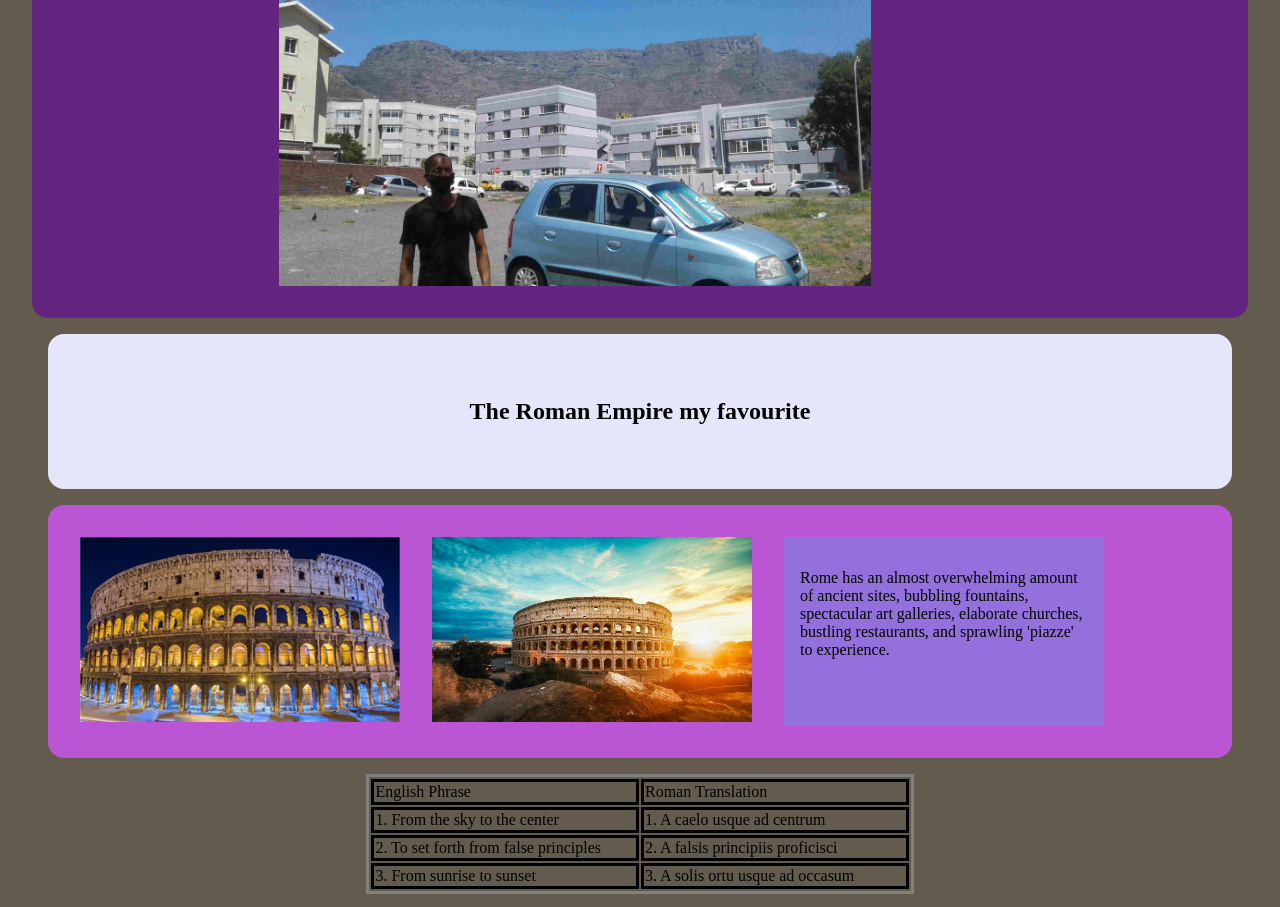
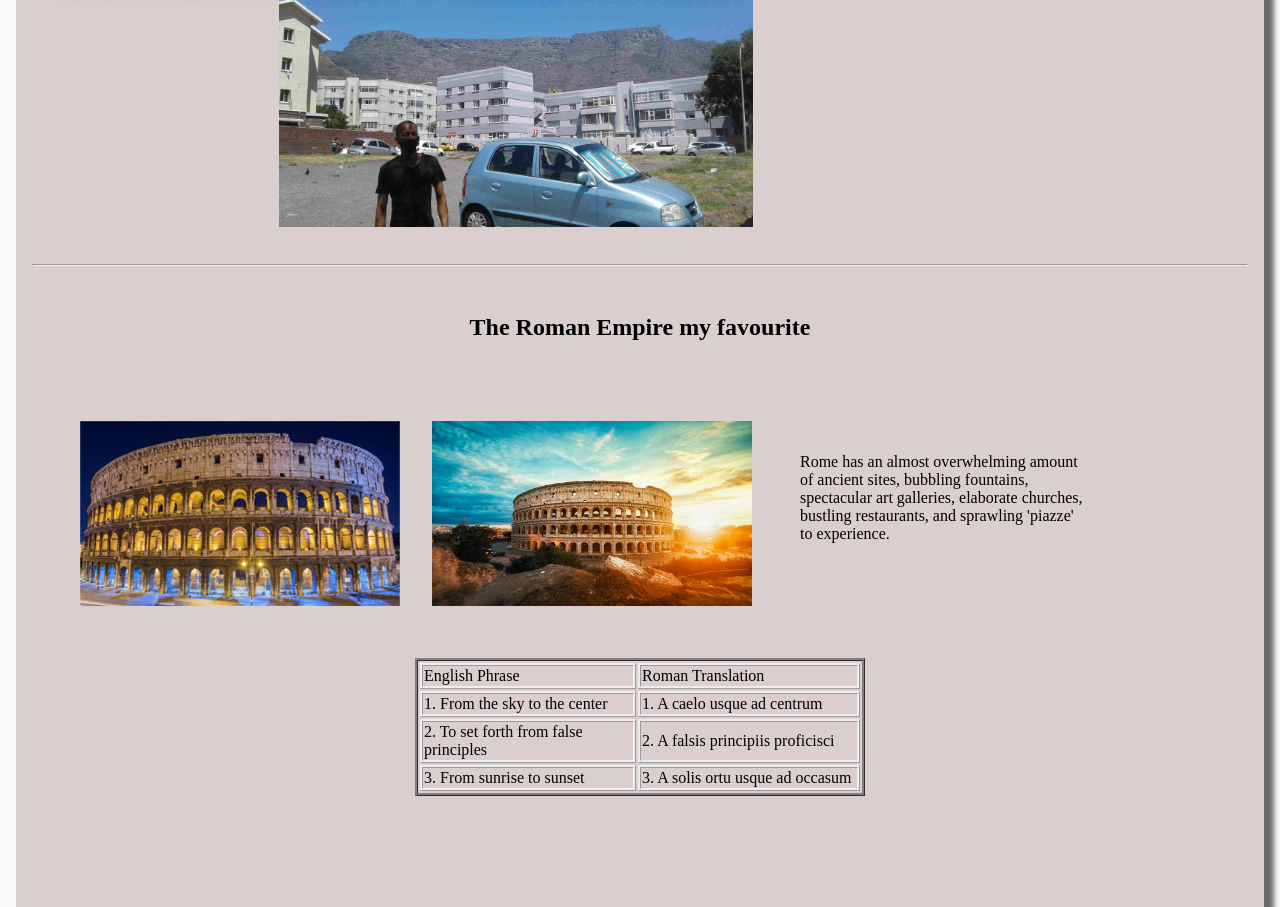
Before and after one commit to V203/projects, a plain HTML site: page first-layout/my-webpage.html in a window 1280 px wide. Shown: the part 133-1040 px from the top of the page. Drawn offline with Linux system fonts and the light colour scheme.

Commit message:
22:02 14mar21

```diff
--- a/first-layout/css-basic/style.css
+++ b/first-layout/css-basic/style.css
@@ -1,7 +1,7 @@
 header{
-    background-color:#632580;
+
     padding: 1em;
-    border-radius: 1em;
+
     display: flex;
     flex-flow: row;
 }
@@ -9,43 +9,39 @@ h2{
     text-align: center;
     padding: 1em;
     margin: 1em;
-    border-radius: 1em;
+
 }
 .h2-div{
     background-color: lavender;
     padding: 1em;
     margin: 1em;
-    border-radius: 1em;
+
 }
 .h2-roman-div{
     background-color: lavender;
     padding: 1em;
     margin: 1em;
-    border-radius: 1em;
+
 }
 table,th,td{
-    width: 45%;
+    width: 450px;
     height: auto;
     margin-left: auto;
     margin-right: auto;
-    border-style: solid;
+    margin-bottom: 15%;
+    border-style: ridge;
 }
 
 
 body{
-
-    background-color: #635b4e;
+    box-shadow: 10px 10px 5px  rgba(0, 0, 0, 0.582);
+    background-color: #dbcece;
     padding: 1em;
-    margin: 1em;
+    margin: 1em 1em;
 }
-
-
-
-
 
 img{
     width: 100%;
-
 
 }
 
@@ -57,7 +53,7 @@ img{
     height: auto;
     padding: 1em;
     margin: 1em;
-    background-color: mediumorchid;
+
     border-radius: 1em;
 }
 .fave-content{
@@ -65,7 +61,7 @@ img{
     height: auto;
     padding: 1em;
     margin: 1em;
-    background-color: mediumpurple;
+
 }
 
 /*div contents of historical places*/
@@ -101,7 +97,7 @@ img{
 }
 
 .cityhall-container{
-    background-color: #632580;
+
     padding: 1px;
     margin: 1px;
     border-radius: 1em;
@@ -113,7 +109,7 @@ img{
 }
 .castle-container{
     width: 32%;
-    background-color: #632580;
+
     padding: 1px;
     margin: 1px;
     border-radius: 1em;
@@ -125,7 +121,7 @@ img{
 
 .museum-container{
     width: 32%;
-    background-color: #632580;
+
     padding: 1px;
     margin: 1px;
     border-radius: 1em;
@@ -138,8 +134,9 @@ img{
 
     /*header img divs beyond this point*/
     .tablemountain-img{
-
-    width: 50%;
+    margin-left: auto;
+    margin-right: auto;
+    width: 40%;
     margin: 1em;
     }
 
@@ -165,12 +162,16 @@ img{
 
     }
 
-li{
-    font-size: smaller;
-    line-height: 11px;
+    li{
+        font-size: smaller;
+        line-height: 11px;
 
 
-}
+    }
+    hr{
+        margin-top: 5px;
+        margin-bottom: 5px;
+    }
 
 
 
@@ -193,3 +194,12 @@ li{
     }
 
 }
+
+html{
+    background-color: rgb(251, 250, 250);
+}
+h1{
+    text-shadow: honeydew;
+    color: white;
+    text-shadow: 1px 1px 2px black, 0 0 25px rgb(121, 42, 48), 0 0 5px darkblue;
+}
--- a/first-layout/my-webpage.html
+++ b/first-layout/my-webpage.html
@@ -7,7 +7,9 @@
     <title>Document</title>
     <link rel="stylesheet" href="../first-layout/css-basic/style.css">
 </head>
+<hr>
 <header>
+
     <h1>
         Vuyisa Ndubela
 
@@ -16,12 +18,12 @@
                 <img class="tablemountain-img"src="../first-layout/images/tablemountain.jpg" width=320px>
 
 </header>
-
+<hr>
             <body>
 
-            <div class="h2-roman-div">
+
                 <h2>The Roman Empire my favourite</h2>
-            </div>
+
                 <div class="fave-country-container">
 
 
@@ -85,10 +87,10 @@
 
                 </table>
 
+<hr>
 
-                <div class="h2-div">
                 <h2>Historical places in Cape Town</h2>
-                </div>
+
 
 
 
```
